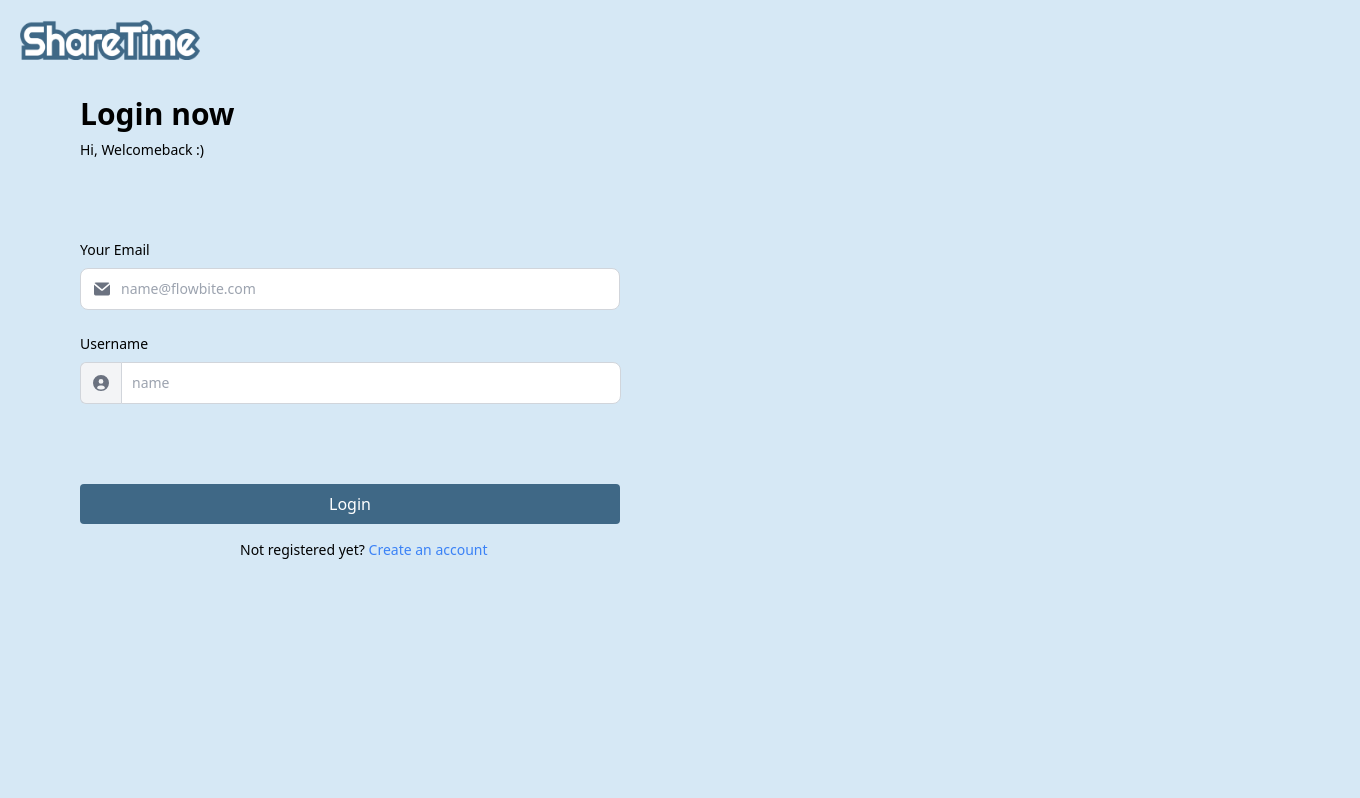
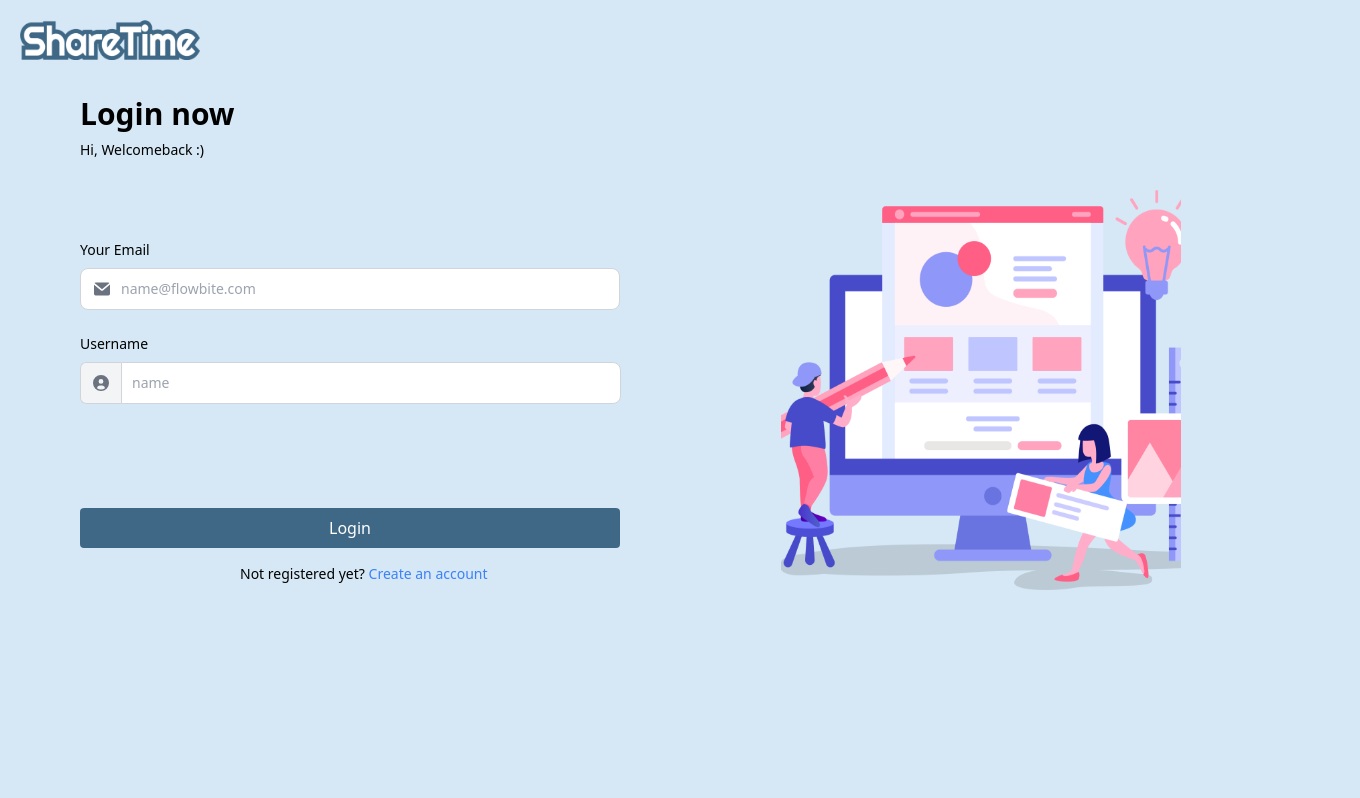
Before and after one commit to URECA-ShareTime/ShareTime-FE, a React (Vite) app: page /login in a window 1280 px wide. Shown: the top 798 px of the page, 1360 px wide, since content can reach past the window. Built offline with nearby package versions, Linux system fonts and the light colour scheme.

Commit message:
feat - UI 완료, enterpage 연결

```diff
--- a/src/pages/Loginpage.jsx
+++ b/src/pages/Loginpage.jsx
@@ -15,7 +15,10 @@ function Loginpage(props) {
           Hi, Welcomeback :)
         </p>
       </div>
-      <div className="absolute top-60 left-0 w-full h-full flex flex-col items-left z-10 ml-20">
+      {/* Flex 컨테이너를 가로로 설정하여 div와 img를 나란히 배치 */}
+      <div className="flex flex-row ml-20 absolute top-60">
+        {/* 왼쪽 내용 부분 */}
+        <div className="flex flex-col w-full h-full items-left z-10">
           <label
             htmlFor="input-group-1"
             className="block mb-2 text-sm font-medium"
@@ -48,7 +51,7 @@ function Loginpage(props) {
           >
             Username
           </label>
-        <div className="flex">
+          <div className="flex mb-6">
             <span className="inline-flex items-center px-3 text-sm text-gray-900 bg-gray-100 border rounded-e-0 border-gray-300 border-e-0 rounded-s-md">
               <svg
                 className="w-4 h-4 text-gray-500 dark:text-gray-400"
@@ -72,16 +75,18 @@ function Loginpage(props) {
           </button>
           <p className="mt-4 text-sm ml-40">
             Not registered yet?{' '}
-          <a href="/signup" className="text-blue-500 ">
+            <a href="/signup" className="text-blue-500">
               Create an account
             </a>
           </p>
         </div>
+        {/* 오른쪽 이미지 부분 */}
         <img
           src={loginimg}
           alt="loginimg"
-        className="w-[130px] h-[150px] mt-30  block "
+          className="w-[400px] h-[400px] ml-40 mt-[-50px]"
         />
+      </div>
     </div>
   );
 }
```
Lines whose indentation alone changed are shown as unchanged.
